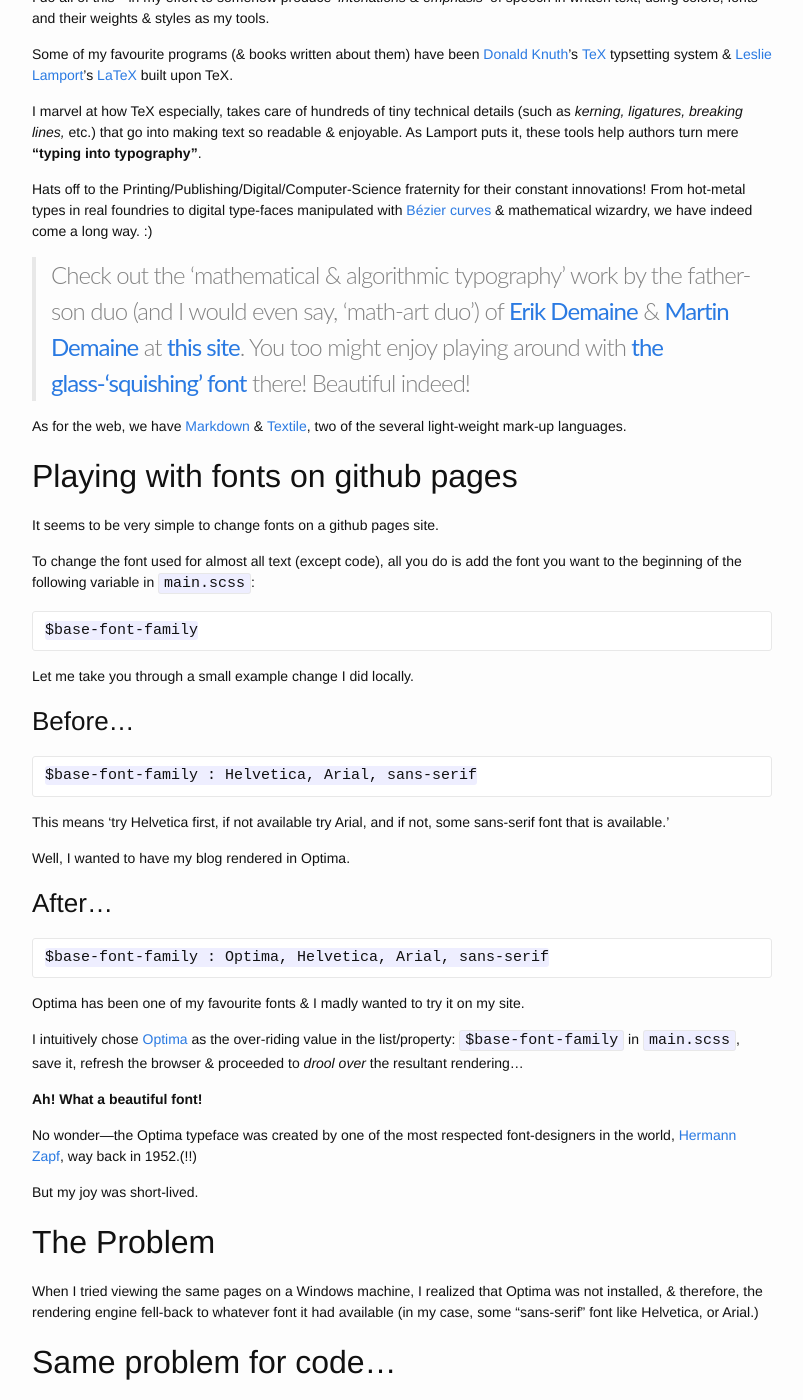
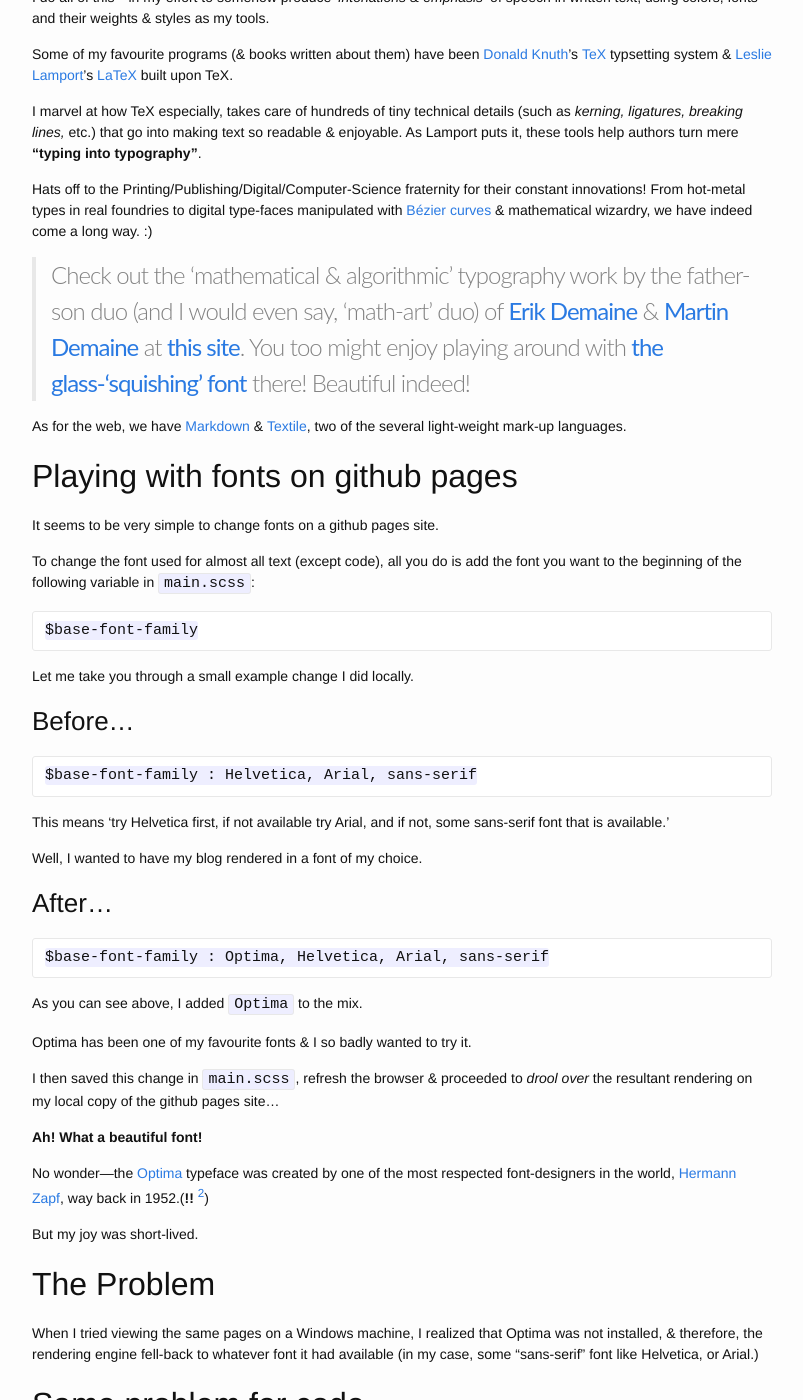
Before and after one commit to raghuugare/raghuugare.bkup, a Jekyll site: the page built from _posts/2014-12-14-fontification.markdown, in a window 1280 px wide and 1400 px high, scrolled down 391 px. Shown: the whole window, without its empty margins (238-1041 px from the left). Built offline with Jekyll 4.4.1, drawn with Linux system fonts in a browser that asks for light colours; some of the changed text lies outside the part shown.

Commit message:
Improving content...

```diff
--- a/_posts/2014-12-14-fontification.markdown
+++ b/_posts/2014-12-14-fontification.markdown
@@ -11,6 +11,8 @@ I love fonts to an almost fanatic extent.
 
 Other than meddling with different typefaces, with Serifs & without ('sans' [^1] Serif), I have been notorious among my friends & peers for my heavy use of colors also to the above mix, giving rise to a _'psychedelic riot of colors'_ in my blog articles & mails.
 
+[^1]: _**sans**_ is Latin for "without". Thus, a "Sans Serif" typeface means there are no "serifs" on the 'extremities" of different symbols in that typeface.
+
 I do all of this---in my effort to somehow produce _'intonations & emphasis'_ of speech in written text, using colors, fonts and their weights & styles as my tools.
 
 Some of my favourite programs (& books written about them) have been [Donald Knuth][link_donald_knuth]'s [TeX][link_TeX] typsetting system & [Leslie Lamport][link_leslie_lamport]'s [LaTeX][link_LaTeX] built upon TeX.
@@ -19,7 +21,7 @@ I marvel at how TeX especially, takes care of hundreds of tiny technical details
 
 Hats off to the Printing/Publishing/Digital/Computer-Science fraternity for their constant innovations! From hot-metal types in real foundries to digital type-faces manipulated with [Bézier curves][link_bézier_curves] & mathematical wizardry, we have indeed come a long way. :)
 
-> Check out the 'mathematical & algorithmic typography' work by the father-son duo (and I would even say, 'math-art duo') of [Erik Demaine][link_erik_demaine] & [Martin Demaine][link_martin_demaine] at [this site][link_erik_typography]. You too might enjoy playing around with [the glass-'squishing' font][link_erik_glass_fonts] there! Beautiful indeed!
+> Check out the 'mathematical & algorithmic' typography work by the father-son duo (and I would even say, 'math-art' duo) of [Erik Demaine][link_erik_demaine] & [Martin Demaine][link_martin_demaine] at [this site][link_erik_typography]. You too might enjoy playing around with [the glass-'squishing' font][link_erik_glass_fonts] there! Beautiful indeed!
 
 As for the web, we have [Markdown][link_markdown] & [Textile][link_textile], two of the several light-weight mark-up languages.
 
@@ -38,18 +40,22 @@ Let me take you through a small example change I did locally.
 
 This means 'try Helvetica first, if not available try Arial, and if not, some sans-serif font that is available.'
 
-Well, I wanted to have my blog rendered in Optima.
+Well, I wanted to have my blog rendered in a font of my choice.
 
 ### After...
     $base-font-family : Optima, Helvetica, Arial, sans-serif
 
-Optima has been one of my favourite fonts & I madly wanted to try it on my site.
+As you can see above, I added `Optima` to the mix.
 
-I intuitively chose [Optima][link_optima] as the over-riding value in the list/property: `$base-font-family` in `main.scss`, save it, refresh the browser & proceeded to _drool over_ the resultant rendering...
+Optima has been one of my favourite fonts & I so badly wanted to try it.
+
+I then saved this change in `main.scss`, refresh the browser & proceeded to _drool over_ the resultant rendering on my local copy of the github pages site...
 
 **Ah! What a beautiful font!**
 
-No wonder---the Optima typeface was created by one of the most respected font-designers in the world, [Hermann Zapf][link_hermann_zapf], way back in 1952.(!!)
+No wonder---the [Optima][link_optima] typeface was created by one of the most respected font-designers in the world, [Hermann Zapf][link_hermann_zapf], way back in 1952.(**!!** [^2])
+
+[^2]: In [chess annotation][link_Chess_annotations], **!!** is used to annotate a move. It means "brilliant".
 
 But my joy was short-lived.
 
@@ -77,7 +83,9 @@ Part of the solution came in the form of what are called "web-fonts"
 
 ## Web-fonts ?
 
-Well, as the name itself tells, a 'web-font' [^2] is pretty much a web-asset that gets loaded on-the-fly (based on our configurations) & is then used by the browser's rendering engine as if it is picking up a _local_ 'font-asset', thus ensuring a uniform user-experience across different  environments.
+Well, as the name itself tells, a 'web-font' [^3] is pretty much a web-asset that gets loaded on-the-fly (based on our configurations) & is then used by the browser's rendering engine as if it is picking up a _local_ 'font-asset', thus ensuring a uniform user-experience across different  environments.
+
+[^3]: The term 'web-font' is much like 'web-service'---a 'service' accessible over the web. A 'web-font' is similarly a font-resource accessible over the web.
 
 The downside to this approach is the slightly larger load-time for our site (barely noticable if we manage to keep the number of font-assets to a minimum).
 
@@ -115,10 +123,6 @@ Have a "font-astic" time !
 
 ### Footnotes
 
-[^1]: sans = without. Thus "Sans Serif" means "without serifs" on the different symbols...
-
-[^2]: The term 'web-font' is much like 'web-service'---a 'service' accessible over the web. A 'web-font' is similarly a font-resource accessible over the web.
-
 
 [link_optima]:  http://en.wikipedia.org/wiki/Optima
 [link_courier]: http://en.wikipedia.org/wiki/Courier_%28typeface%29
```
Also changed, not shown: other parts of _posts/2014-12-14-fontification.markdown (+1 -0 lines).
